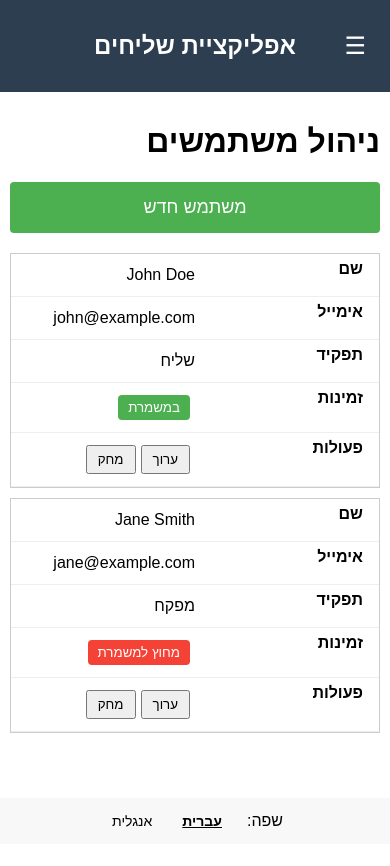
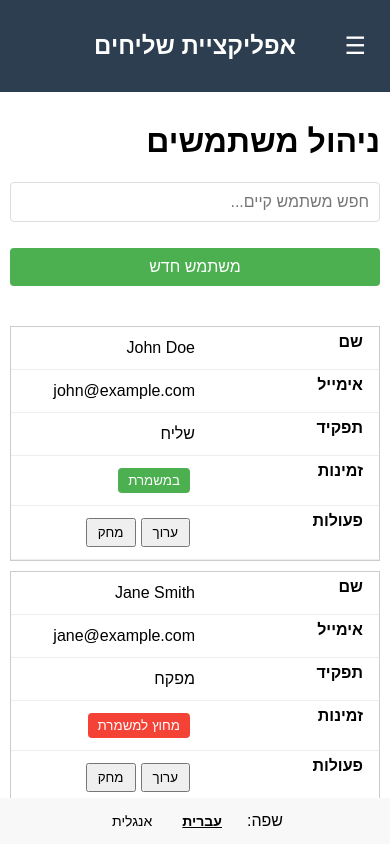
Before and after one commit to Jona155/shipit, a React (Create React App) app in the folder client/: page /users in a window 390 px wide. Shown: the top 866 px of the page. Before the commit the page ends 844 px from the top, so only its background shows below. Built offline with nearby package versions, Linux system fonts and the light colour scheme.

Commit message:
Adding search bar to user page by email and user name

```diff
--- a/client/src/components/Users/Users.css
+++ b/client/src/components/Users/Users.css
@@ -186,3 +186,92 @@
     left: 10px;
   }
 }
+
+/* Users.css */
+/* ... (keep existing styles) ... */
+
+.users-actions {
+  display: flex;
+  justify-content: space-between;
+  align-items: center;
+  margin-bottom: 20px;
+  flex-wrap: wrap;
+}
+
+.search-container {
+  position: relative;
+  flex-grow: 1;
+  margin-right: 10px;
+  display: flex;
+  align-items: center;
+  text-align: center;
+}
+
+.search-input {
+  padding: 10px 30px 10px 10px;
+  font-size: 16px;
+  border: 1px solid #ddd;
+  border-radius: 4px;
+  width: 100%;
+  box-sizing: border-box;
+}
+
+.search-icon {
+  position: absolute;
+  right: 10px;
+  color: #888;
+  pointer-events: none;
+}
+
+.new-user-button {
+  padding: 10px 20px;
+  font-size: 16px;
+  background-color: #4CAF50;
+  color: white;
+  border: none;
+  cursor: pointer;
+  border-radius: 4px;
+  white-space: nowrap;
+}
+
+.new-user-button:hover {
+  background-color: #45a049;
+}
+
+@media screen and (max-width: 768px) {
+  .users-actions {
+    flex-direction: column;
+    align-items: stretch;
+  }
+
+  .search-container {
+    margin-right: 0;
+    margin-bottom: 10px;
+  }
+
+  .new-user-button {
+    width: 100%;
+  }
+}
+
+/* RTL Styles */
+.users-container.rtl .search-input {
+  padding: 10px 10px 10px 30px;
+  text-align: right;
+}
+
+.users-container.rtl .search-icon {
+  right: auto;
+  left: 10px;
+}
+
+.users-container.rtl .search-container {
+  margin-right: 0;
+  margin-left: 10px;
+}
+
+@media screen and (max-width: 768px) {
+  .users-container.rtl .search-container {
+    margin-left: 0;
+  }
+}
--- a/client/src/components/Users/Users.js
+++ b/client/src/components/Users/Users.js
@@ -1,4 +1,4 @@
-import React, { useState } from 'react';
+import React, { useState, useCallback } from 'react';
 import { useTranslation } from 'react-i18next';
 import UserList from './UserList';
 import UserForm from './UserForm';
@@ -15,6 +15,7 @@ const Users = () => {
   const [users, setUsers] = useState(initialUsers);
   const [editingUser, setEditingUser] = useState(null);
   const [isFormVisible, setIsFormVisible] = useState(false);
+  const [searchTerm, setSearchTerm] = useState('');
 
   const isRTL = i18n.language === 'he';
 
@@ -58,12 +59,32 @@ const Users = () => {
     setEditingUser(null);
   };
 
+  const handleSearchChange = useCallback((event) => {
+    setSearchTerm(event.target.value.toLowerCase());
+  }, []);
+
+  const filteredUsers = users.filter(user =>
+    user.name.toLowerCase().includes(searchTerm) ||
+    user.email.toLowerCase().includes(searchTerm)
+  );
+
   return (
     <div className={`users-container ${isRTL ? 'rtl' : 'ltr'}`}>
       <h1>{t('users_management')}</h1>
-      <button onClick={handleNewUser} className="new-user-button">{t('new_user')}</button>
+      <div className="users-actions">
+        <div className="search-container">
+          <input
+            type="text"
+            placeholder={t('search_users')}
+            value={searchTerm}
+            onChange={handleSearchChange}
+            className="search-input"
+          />
+        </div>
+        <button onClick={handleNewUser} className="new-user-button">{t('new_user')}</button>
+      </div>
       <UserList
-        users={users}
+        users={filteredUsers}
         onEdit={handleEdit}
         onDelete={deleteUser}
         onToggleAvailability={toggleAvailability}
--- a/client/src/locales/en.json
+++ b/client/src/locales/en.json
@@ -116,6 +116,9 @@
   "switch_to_table": "Switch to Table View",
 
   "build_route": "Build New Route",
-  "cancel_build_route": "Cancel Route Planning"
+  "cancel_build_route": "Cancel Route Planning",
+
+  "search_users": "Search Existing User.."
+
 
 }
--- a/client/src/locales/he.json
+++ b/client/src/locales/he.json
@@ -114,6 +114,8 @@
   "switch_to_table": "טבלת הזמנות",
 
   "build_route": "תכנן מסלול חדש",
-  "cancel_build_route": "בטל תכנון מסלול"
+  "cancel_build_route": "בטל תכנון מסלול",
+
+  "search_users": "חפש משתמש קיים..."
 
 }
```
